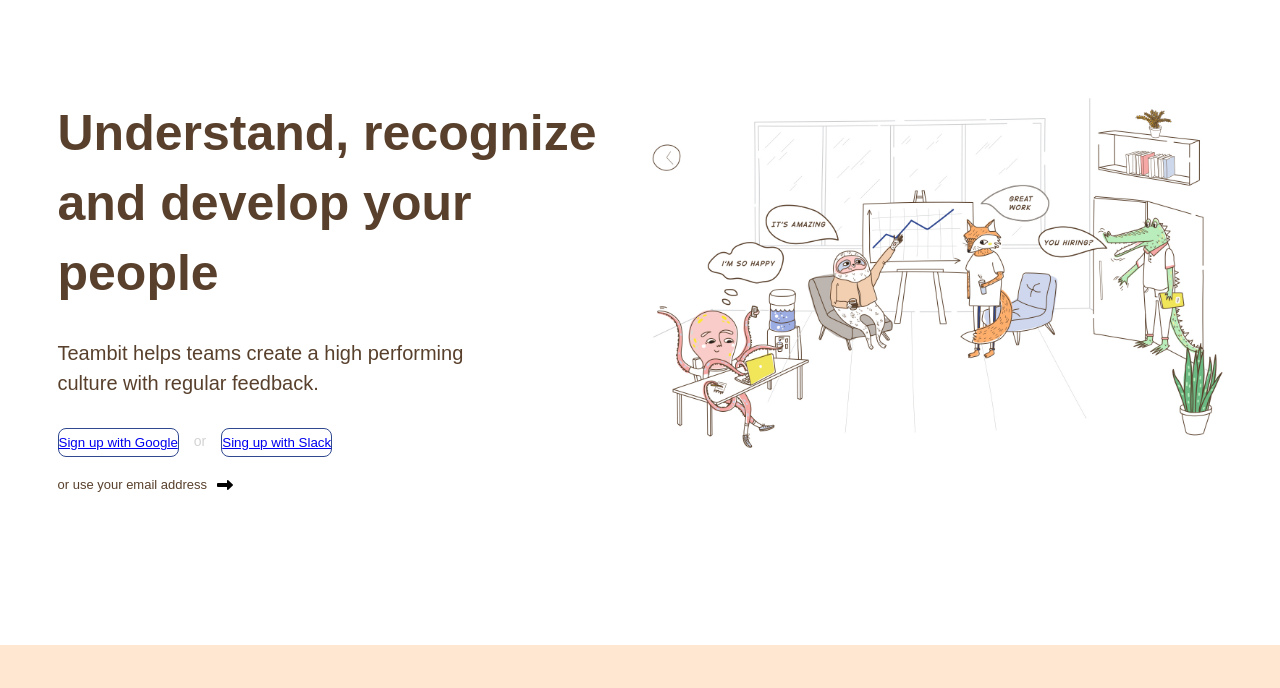
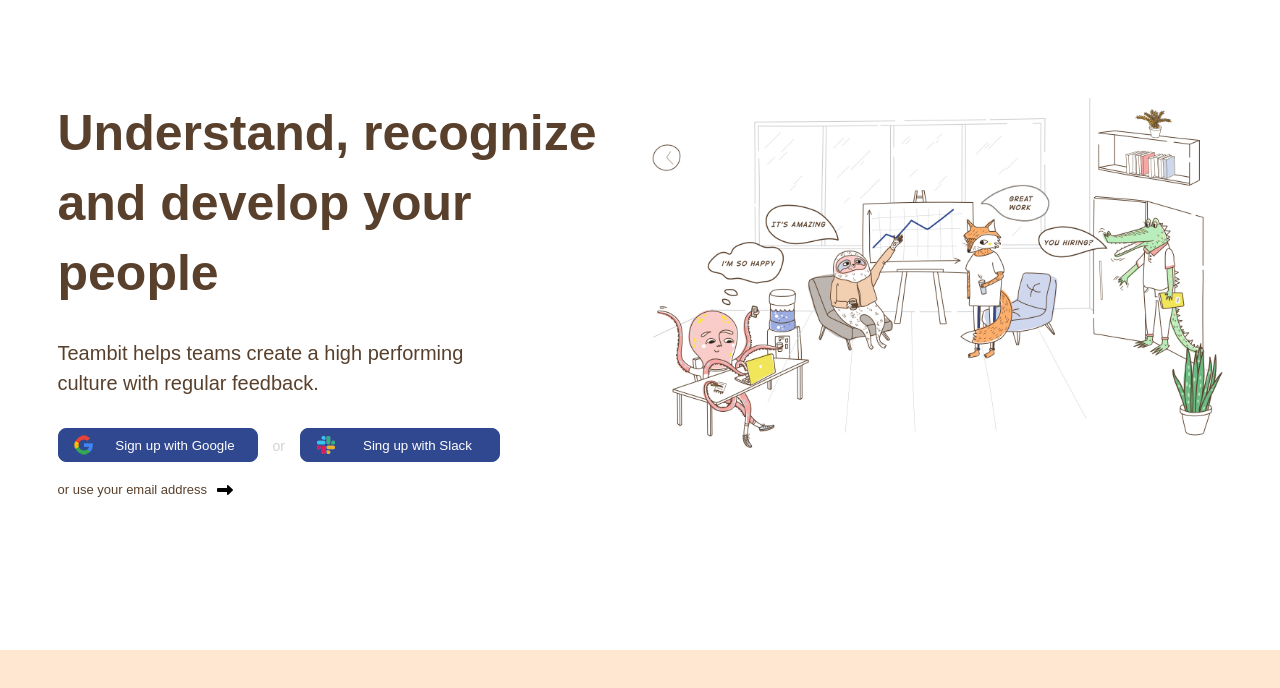
Before and after one commit to GeorgeQuarelli/node-sass-teambit, a website: page index.html in a window 1280 px wide. Shown: the part 352-1040 px from the top of the page. Drawn offline with Linux system fonts and the light colour scheme.

Commit message:
fix button main

```diff
--- a/index.html
+++ b/index.html
@@ -31,9 +31,9 @@
           <p>Teambit helps teams create a high performing culture with regular feedback.</p>
         </div>
         <div class="login">
-          <button type="button" name="button"><a href="#"><span>Sign up with Google</span></a></button>
-          <p>or</p>
-          <button type="button" name="button"><a href="#"><span>Sing up with Slack</span></a></button>
+          <button type="button" name="button"><a href="#"><img src="img/logo_google.png" alt=""><p>Sign up with Google</p></a></button>
+          <span>or</span>
+          <button type="button" name="button"><a href="#"><img src="img/slack_logo.png" alt=""><p>Sing up with Slack</p></a></button>
         </div>
         <div class="email">
           <p>or use your email address</p>
--- a/src/partials/_main.scss
+++ b/src/partials/_main.scss
@@ -29,27 +29,44 @@
 }
 
 .login {
-  width: 400px;
   margin-top: 30px;
   display: flex;
   flex-direction: row;
 
-  p {
+  span {
     color: lightgrey;
     font-size: 14px;
-    margin-top: 5px;
+    margin-top: 10px;
     padding-left: 15px;
     padding-right: 15px;
   }
 
   button {
+    width: 200px;
     padding-top: 6px;
     padding-bottom: 6px;
     color: #30488f;
-    background-color: #ffff;
+    background-color: #30488f;
     border: 1px solid #30488f;
     border-radius: 8px;
 
+    p {
+      margin-top: 3px;
+    }
+
+    img{
+      height: 20px;
+      float: left;
+    }
+
+    a {
+      text-decoration: none;
+      color: white;
+    }
+
+    &:hover {
+      background-color: #233569;
+    }
   }
 }
 
```
Also changed, not shown: img/slack_logo.png (added), public/app.css.
